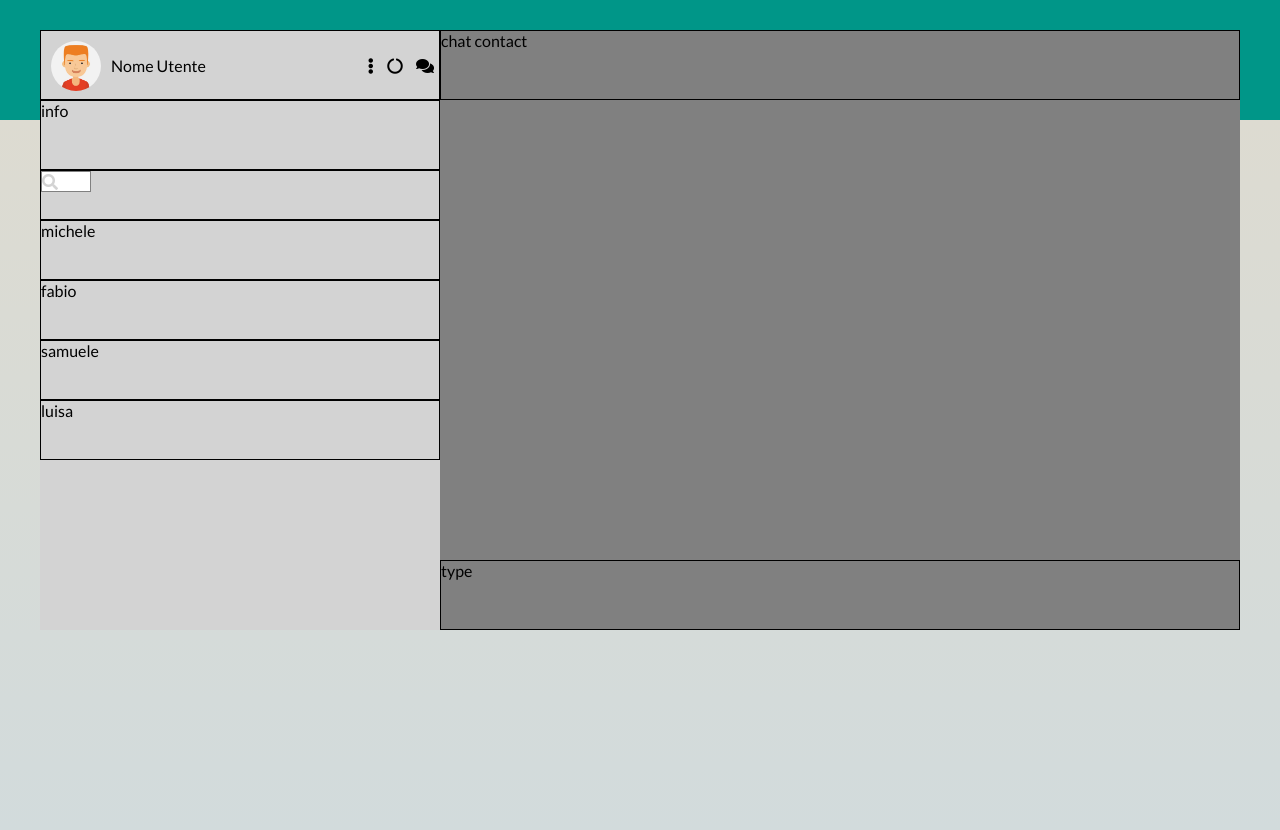
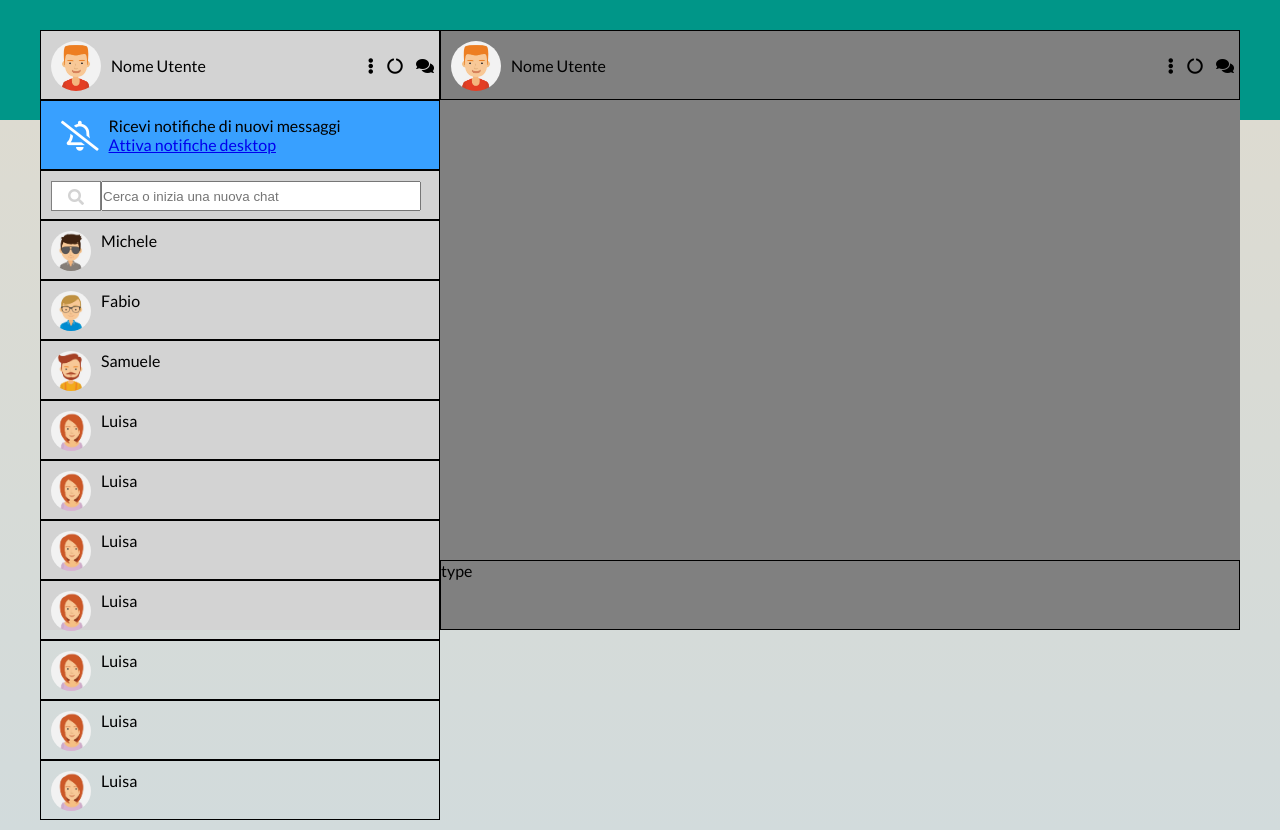
Before and after one commit to arturo-mazzoni/js-html-css-boolzap, a plain HTML site: page index.html in a window 1280 px wide. Drawn offline with Linux system fonts and the light colour scheme.

Commit message:
container right

```diff
--- a/css/style.css
+++ b/css/style.css
@@ -38,7 +38,7 @@ body {
   line-height: 70px;
 }
 
-.header_left img {
+.info_utente img {
   width: 50px;
   border-radius: 50%;
   margin: 10px;
@@ -57,7 +57,22 @@ body {
 .info_chat {
   width: 100%;
   height: 70px;
+  background-color: rgb(56, 160, 255);
   border: 1px solid black;
+}
+
+.info_chat i {
+  font-size: 30px;
+  color: white;
+  margin-top: 20px;
+  margin-left: 20px;
+  float: left;
+}
+
+.box_notifiche {
+  margin-top: 15px;
+  margin-left: 10px;
+  float: left;
 }
 
 .search_chat {
@@ -68,33 +83,49 @@ body {
 
 .search_icon {
   width: 50px;
+  height: 30px;
+  line-height: 30px;
+  text-align: center;
+  margin-top: 10px;
+  margin-left: 10px;
   background-color: white;
   border: 1px solid gray;
   color: lightgrey;
+  float: left;
 }
 
-.michele {
+.search_bar {
+  float: left;
+}
+
+.search_bar input {
+  width: 320px;
+  height: 30px;
+  margin-top: 10px;
+}
+
+.chats {
+  overflow-y: scroll;
+}
+
+.chat {
   width: 100%;
   height: 60px;
   border: 1px solid black;
+  position: relative;
 }
 
-.fabio {
-  width: 100%;
-  height: 60px;
-  border: 1px solid black;
+.chat img {
+  width: 40px;
+  border-radius: 50%;
+  margin-left: 10px;
+  margin-top: 10px;
 }
 
-.samuele {
-  width: 100%;
-  height: 60px;
-  border: 1px solid black;
-}
-
-.luisa {
-  width: 100%;
-  height: 60px;
-  border: 1px solid black;
+.chat span {
+  position: absolute;
+  top: 10px;
+  left: 60px;
 }
 
 /* RIGHT */
@@ -111,6 +142,15 @@ body {
   width: 100%;
   height: 70px;
   border: 1px solid black;
+}
+
+.header_right .icons {
+  float: right;
+  line-height: 70px;
+}
+
+.header_right .icons i {
+  margin: 5px;
 }
 
 .type_msg {
--- a/index.html
+++ b/index.html
@@ -28,24 +28,81 @@
         </div>
       </div>
 
-      <div class="info_chat">info</div>
+      <div class="info_chat">
+        <i class="far fa-bell-slash"></i>
+        <div class="box_notifiche">
+          <span>Ricevi notifiche di nuovi messaggi</span>
+          <br>
+          <a href="#">Attiva notifiche desktop</a>
+        </div>
+      </div>
 
       <div class="search_chat">
         <div class="search_icon">
           <i class="fas fa-search"></i>
         </div>
+        <div class="search_bar">
+          <input type="text" placeholder="Cerca o inizia una nuova chat">
+        </div>
       </div>
 
       <div class="chats">
-        <div class="michele">michele</div>
-        <div class="fabio">fabio</div>
-        <div class="samuele">samuele</div>
-        <div class="luisa">luisa</div>
+        <div class="chat">
+          <img src="img/avatar_2.jpg" alt="">
+          <span>Michele</span>
+        </div>
+        <div class="chat">
+          <img src="img/avatar_3.jpg" alt="">
+          <span>Fabio</span>
+        </div>
+        <div class="chat">
+          <img src="img/avatar_4.jpg" alt="">
+          <span>Samuele</span>
+        </div>
+        <div class="chat">
+          <img src="img/avatar_6.jpg" alt="">
+          <span>Luisa</span>
+        </div>
+        <div class="chat">
+          <img src="img/avatar_6.jpg" alt="">
+          <span>Luisa</span>
+        </div>
+        <div class="chat">
+          <img src="img/avatar_6.jpg" alt="">
+          <span>Luisa</span>
+        </div>
+        <div class="chat">
+          <img src="img/avatar_6.jpg" alt="">
+          <span>Luisa</span>
+        </div>
+        <div class="chat">
+          <img src="img/avatar_6.jpg" alt="">
+          <span>Luisa</span>
+        </div>
+        <div class="chat">
+          <img src="img/avatar_6.jpg" alt="">
+          <span>Luisa</span>
+        </div>
+        <div class="chat">
+          <img src="img/avatar_6.jpg" alt="">
+          <span>Luisa</span>
+        </div>
       </div>
     </div>
 
     <div class="container_right">
-      <div class="header_right">chat contact</div>
+      <div class="header_right">
+        <div class="info_utente">
+          <img src="img/avatar_1.jpg" alt="avatar">
+          <span>Nome Utente</span>
+        </div>
+
+        <div class="icons">
+          <i class="fas fa-ellipsis-v"></i>
+          <i class="fas fa-circle-notch"></i>
+          <i class="fas fa-comments"></i>
+        </div>
+      </div>
       <div class="type_msg">type</div>
     </div>
 
```
